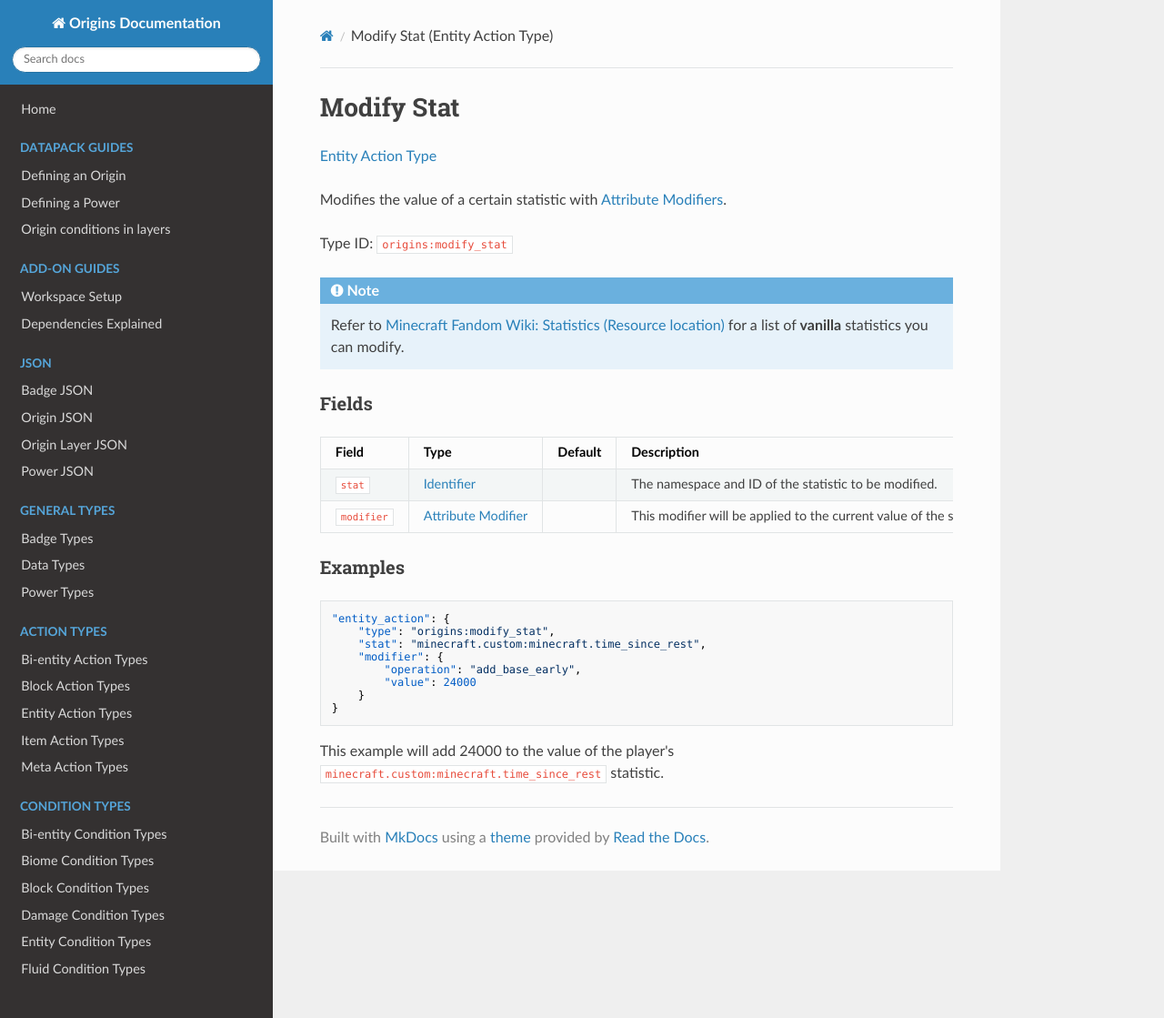
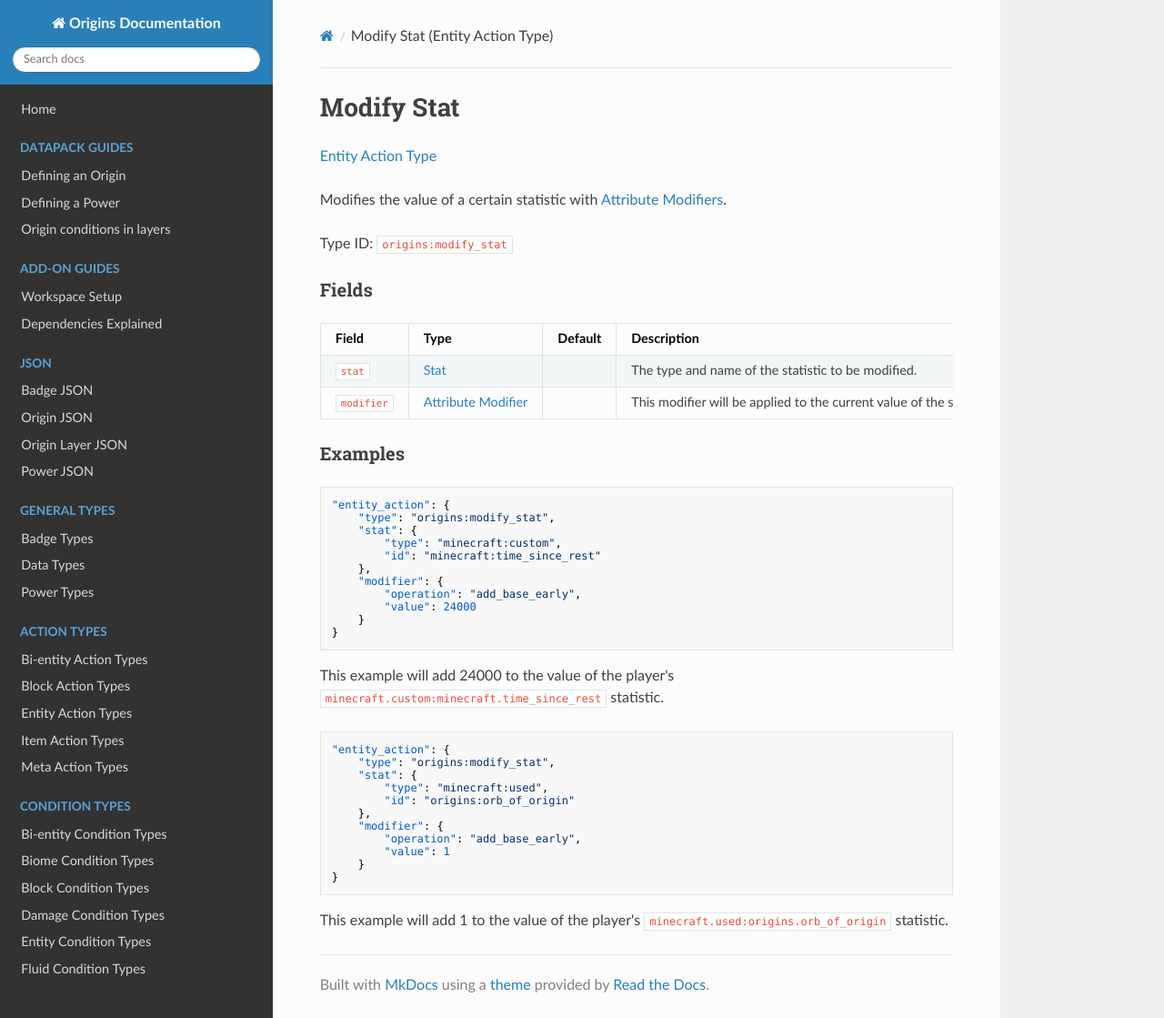
Before and after one commit to apace100/origins-docs, an MkDocs documentation site: the page built from docs/types/entity_action_types/modify_stat.md, in a window 1280 px wide and 1119 px high. Shown: the whole window at 91% size. Built offline with MkDocs 1.6.1, drawn with Linux system fonts in a browser that asks for light colours; nearby versions of some CDN libraries.

Commit message:
Updated `modify_stat.md` (Entity Action Type) Updated the hyperlink for the `stat` field in the field table

````diff
--- a/docs/types/entity_action_types/modify_stat.md
+++ b/docs/types/entity_action_types/modify_stat.md
@@ -11,16 +11,12 @@ Modifies the value of a certain statistic with [Attribute Modifiers](../data_typ
 
 Type ID: `origins:modify_stat`
 
-!!! note
-
-    Refer to [Minecraft Fandom Wiki: Statistics (Resource location)](https://minecraft.fandom.com/wiki/Statistics#Resource_location) for a list of **vanilla** statistics you can modify.
-
 
 ### Fields
 
 Field | Type | Default | Description
 ------|------|---------|------------
-`stat` | [Identifier](../data_types/identifier.md) | | The namespace and ID of the statistic to be modified.
+`stat` | [Stat](../data_types/stat.md) | | The type and name of the statistic to be modified.
 `modifier` | [Attribute Modifier](../data_types/attribute_modifier.md) | | This modifier will be applied to the current value of the statistic specified.
 
 
@@ -29,7 +25,10 @@ Field | Type | Default | Description
 ```json
 "entity_action": {
     "type": "origins:modify_stat",
-    "stat": "minecraft.custom:minecraft.time_since_rest",
+    "stat": {
+        "type": "minecraft:custom",
+        "id": "minecraft:time_since_rest"
+    },
     "modifier": {
         "operation": "add_base_early",
         "value": 24000
@@ -38,3 +37,20 @@ Field | Type | Default | Description
 ```
 
 This example will add 24000 to the value of the player's `minecraft.custom:minecraft.time_since_rest` statistic.
+<br>
+
+```json
+"entity_action": {
+    "type": "origins:modify_stat",
+    "stat": {
+        "type": "minecraft:used",
+        "id": "origins:orb_of_origin"
+    },
+    "modifier": {
+        "operation": "add_base_early",
+        "value": 1
+    }
+}
+```
+
+This example will add 1 to the value of the player's `minecraft.used:origins.orb_of_origin` statistic.
````
